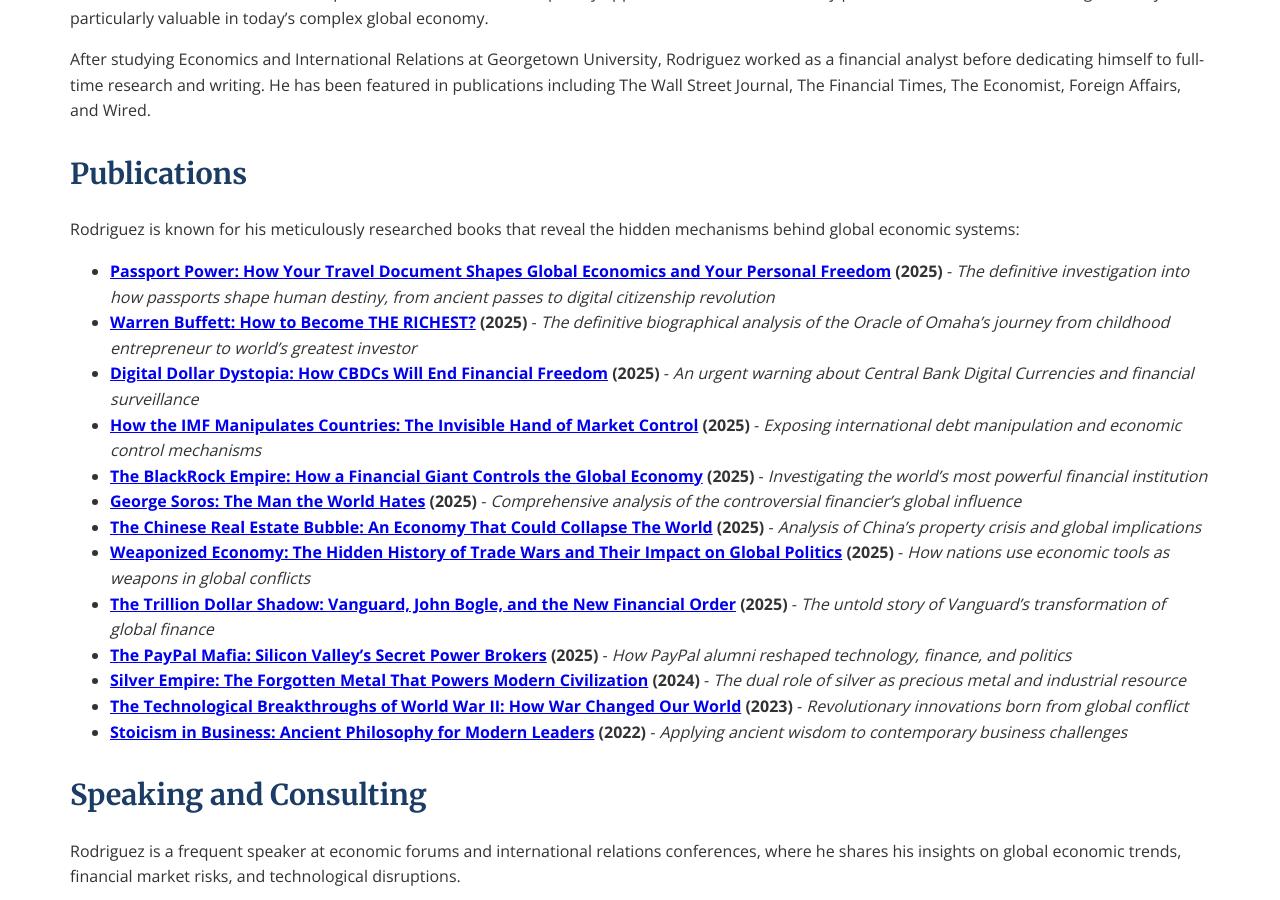
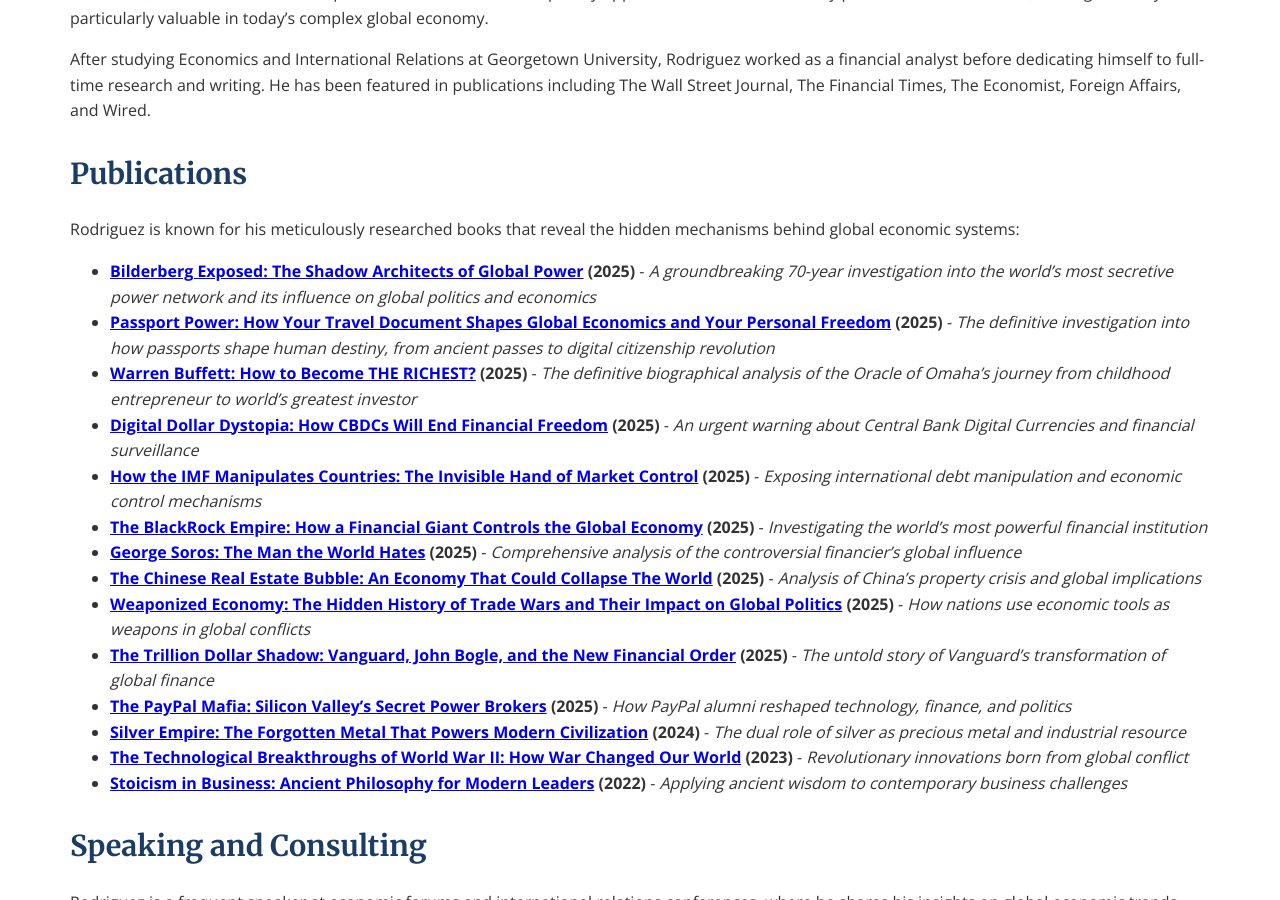
Before and after one commit to Zews123/michael-rodriguez-books, a Jekyll site: the page built from about.md, in a window 1280 px wide and 900 px high, scrolled down 607 px. Built offline with Jekyll 4.4.1, drawn with Linux system fonts in a browser that asks for light colours.

Commit message:
Update about.md

```diff
--- a/about.md
+++ b/about.md
@@ -21,6 +21,7 @@
 
 Rodriguez is known for his meticulously researched books that reveal the hidden mechanisms behind global economic systems:
 
+- **[Bilderberg Exposed: The Shadow Architects of Global Power]({{ site.baseurl }}/books/Bilderberg_Exposed) (2025)** - *A groundbreaking 70-year investigation into the world's most secretive power network and its influence on global politics and economics*
 - **[Passport Power: How Your Travel Document Shapes Global Economics and Your Personal Freedom]({{ site.baseurl }}/books/Passport-Power) (2025)** - *The definitive investigation into how passports shape human destiny, from ancient passes to digital citizenship revolution*
 - **[Warren Buffett: How to Become THE RICHEST?]({{ site.baseurl }}/books/Warren_Buffett) (2025)** - *The definitive biographical analysis of the Oracle of Omaha's journey from childhood entrepreneur to world's greatest investor*
 - **[Digital Dollar Dystopia: How CBDCs Will End Financial Freedom]({{ site.baseurl }}/books/Digital-Dollar-Dystopia) (2025)** - *An urgent warning about Central Bank Digital Currencies and financial surveillance*
```
